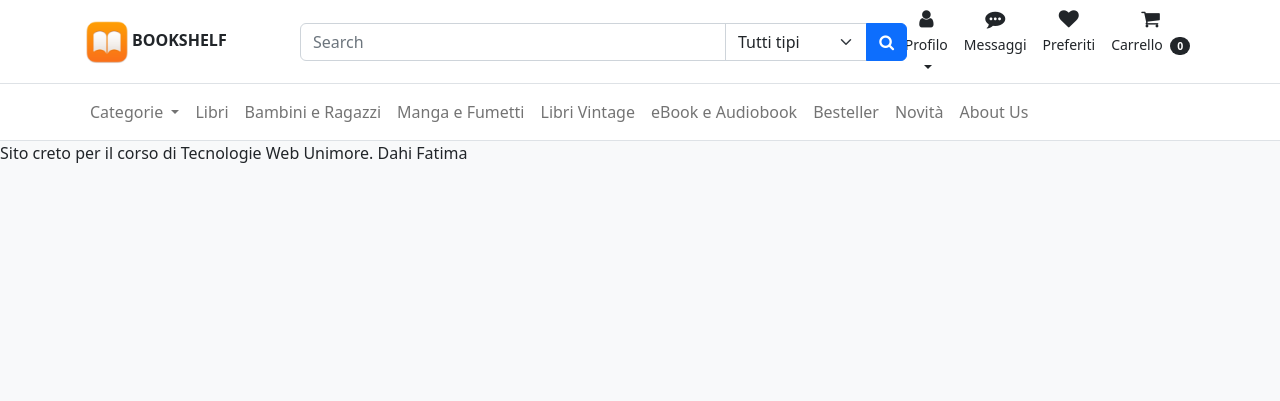
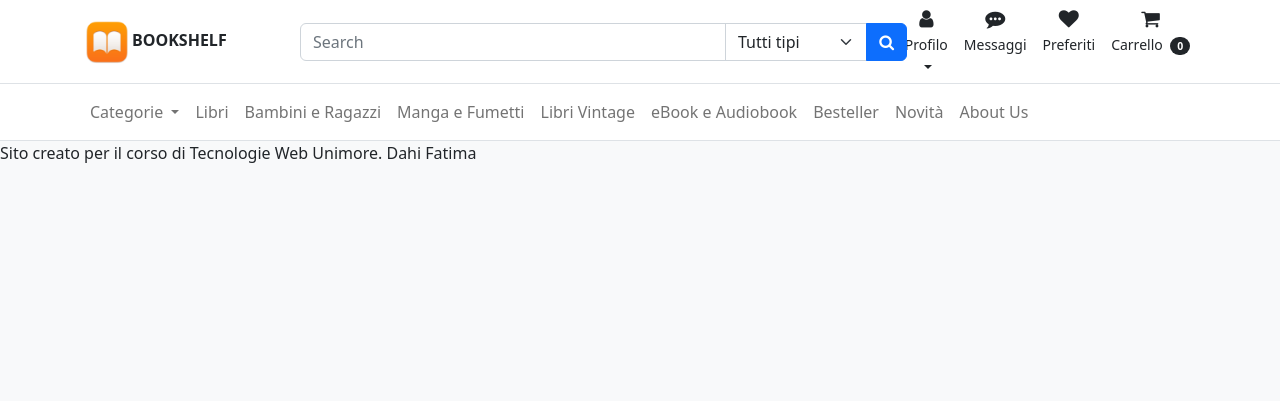
Before and after one commit to FatimaDahi10/BookShelf, a Django app: page /about/ in a window 1280 px wide. Shown: the top 401 px of the page. Run offline with Django 5.2, Linux system fonts and the light colour scheme; data that the repository does not hold is empty; some libraries are stand-ins or nearby versions.

Commit message:
Update about.html

```diff
--- a/store/templates/about.html
+++ b/store/templates/about.html
@@ -2,7 +2,7 @@
 {% block content %}
 
 <head>
-    <p>Sito creto per il corso di Tecnologie Web Unimore. Dahi Fatima</p>
+    <p>Sito creato per il corso di Tecnologie Web Unimore. Dahi Fatima</p>
 </head>
 <br/><br/><br/><br/><br/><br/><br/>
 <br/><br/><br/><br/><br/><br/><br/><br/><br/>
```
